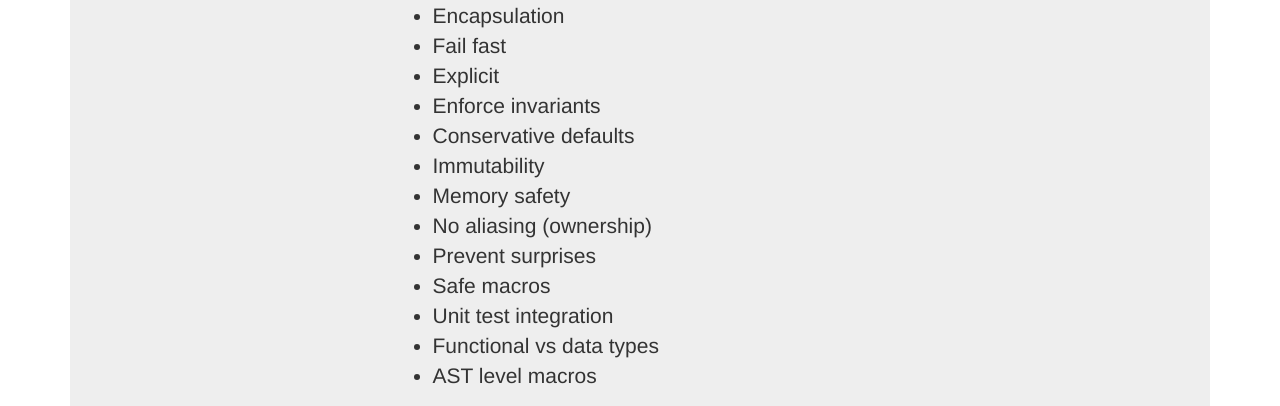
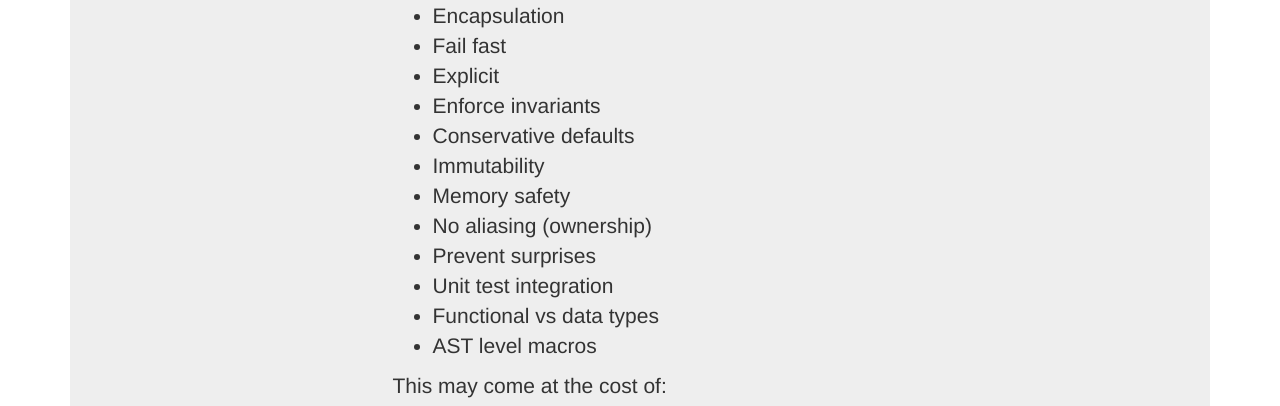
Before and after one commit to mangolang/website, a plain HTML site: page placeholder/index.html in a window 1280 px wide. Shown: the part 335-741 px from the top of the page. Drawn offline with nearby package versions, Linux system fonts and the light colour scheme.

Commit message:
Remove duplicate

```diff
--- a/placeholder/index.html
+++ b/placeholder/index.html
@@ -42,7 +42,6 @@
 							<li>Memory safety</li>
 							<li>No aliasing (ownership)</li>
 							<li>Prevent surprises</li>
-							<li>Safe macros</li>
 							<li>Unit test integration</li>
 							<li>Functional vs data types</li>
 							<li>AST level macros</li>
```
